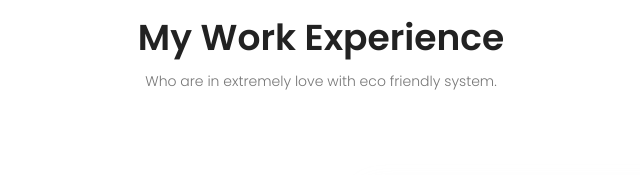
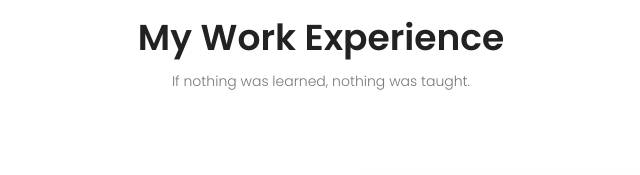
Before and after one commit to purviljain/purviljain.github.io, a plain HTML site: page portfolio.html in a window 1280 px wide. Shown: the part 384-559 px from the top of the page, 319-959 px from the left. Drawn offline with nearby package versions, Linux system fonts and the light colour scheme; some packages are replaced by stand-ins of ours.

Commit message:
Bug fixes

```diff
--- a/portfolio.html
+++ b/portfolio.html
@@ -71,7 +71,7 @@
 						<div class="menu-content pb-70">
 							<div class="title text-center">
 								<h1 class="mb-10">My <span id="typed"></span></h1>
-								<p>Who are in extremely love with eco friendly system.</p>
+								<p>If nothing was learned, nothing was taught.</p>
 							</div>
 						</div>
 					</div>
```
Also changed, not shown: services.html (+1 -1 lines).
